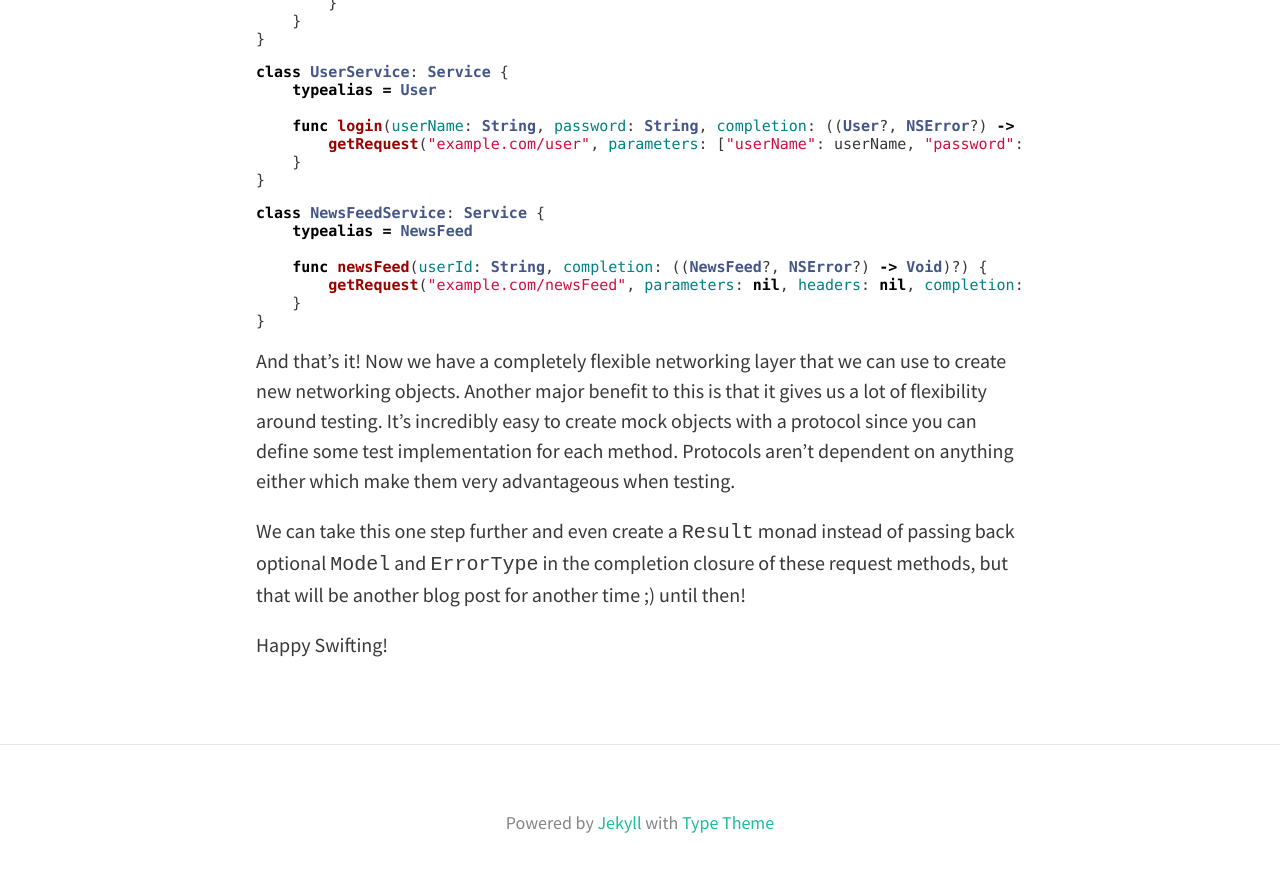
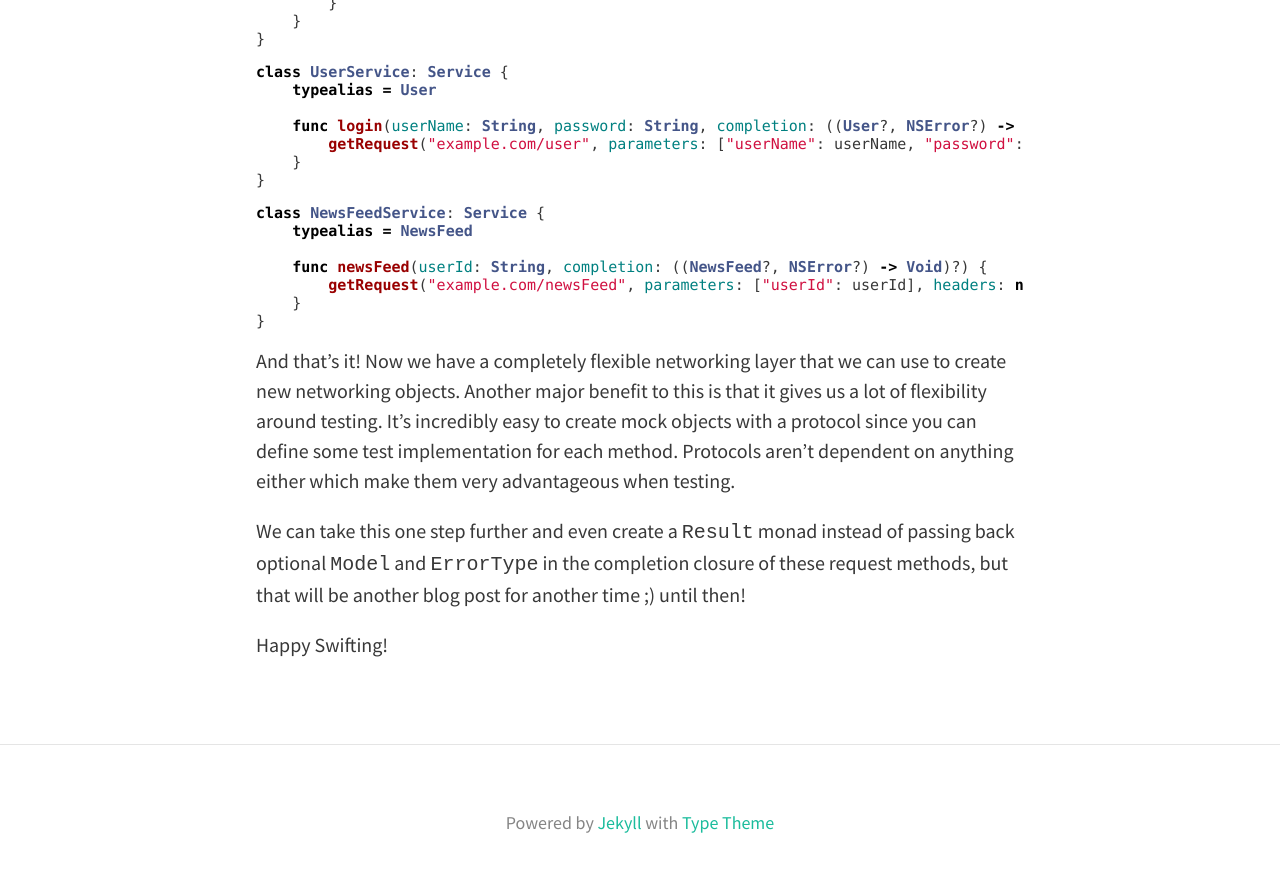
Before and after one commit to cjrieck/cjrieck.github.io, a Jekyll site: the page built from _posts/2016-06-12-networking-protocols.md, in a window 1280 px wide and 900 px high, scrolled down 7825 px. Shown: the top 872 px of the window. Built offline with Jekyll 4.4.1, drawn with Linux system fonts in a browser that asks for light colours; nearby versions of some CDN libraries.

Commit message:
again... lol

````diff
--- a/_posts/2016-06-12-networking-protocols.md
+++ b/_posts/2016-06-12-networking-protocols.md
@@ -310,7 +310,7 @@ class NewsFeedService: Service {
     typealias = NewsFeed
 
     func newsFeed(userId: String, completion: ((NewsFeed?, NSError?) -> Void)?) {
-        getRequest("example.com/newsFeed", parameters: nil, headers: nil, completion: completion)
+        getRequest("example.com/newsFeed", parameters: ["userId": userId], headers: nil, completion: completion)
     }
 }
 ```
````
